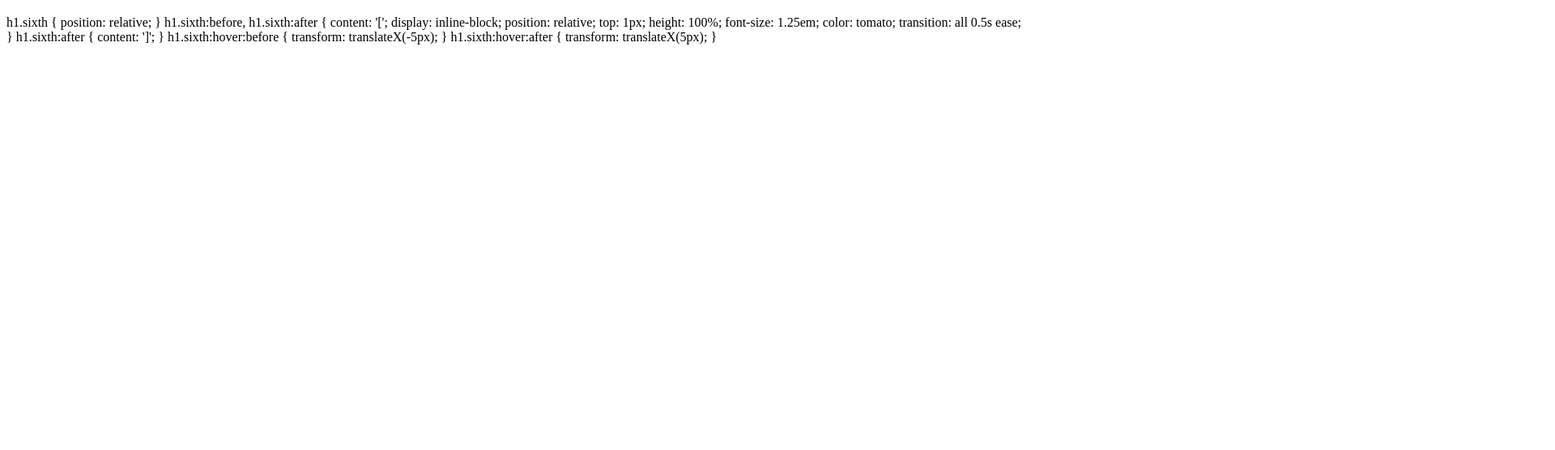
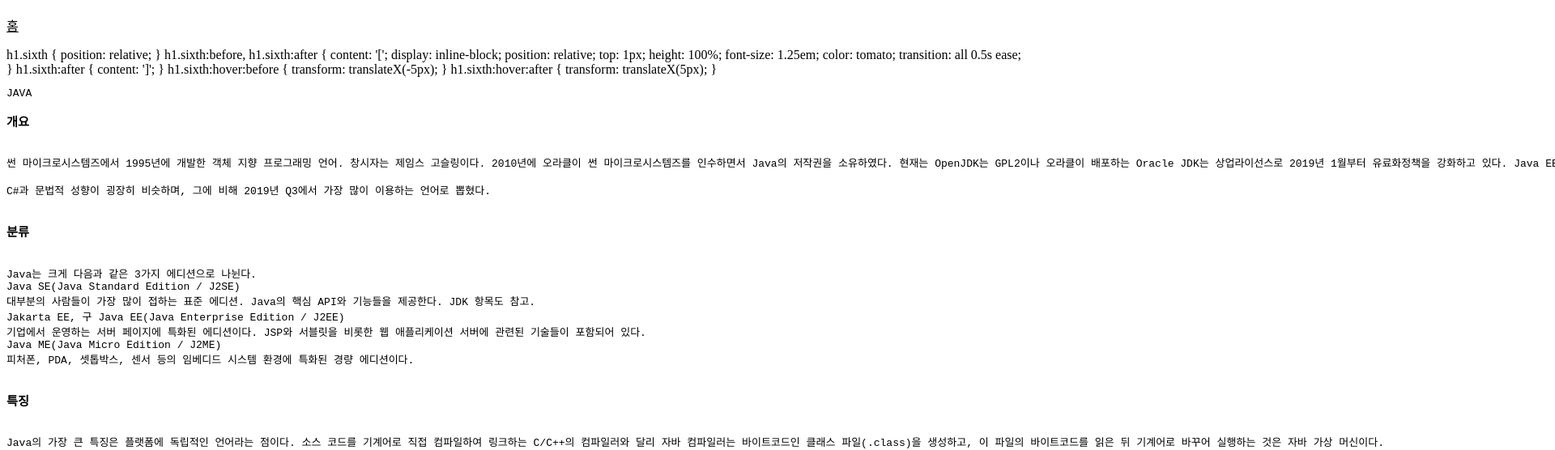
Before and after one commit to bravebutdumb/HAJA-projt, a plain HTML site: page javahj.html in a window 1280 px wide. Shown: the part 61-617 px from the top of the page at 81% size, 1920 px wide, since content can reach past the window. Drawn offline with Linux system fonts and the light colour scheme.

Commit message:
Update javahj.html

```diff
--- a/javahj.html
+++ b/javahj.html
@@ -2,10 +2,25 @@
 <html>
 <head>
 <meta charset="utf-8">
+<style>
+  a:link {
+  color : black;
+}
+a:visited {
+  color : black;
+}
+a:hover {
+  color : red;
+}
+a:active {
+  color : green
+}
+</style>
 <title>하자프로젝트 결과물</title>
 </head>
 <body>
 <h1 class="sixth">JAVA</h1>
+  <p><a href="xxx">홈</a></p>
   h1.sixth { position: relative; }
 
 h1.sixth:before,
@@ -30,5 +45,36 @@ h1.sixth:hover:before {
 h1.sixth:hover:after {
   transform: translateX(5px);
 }
+<pre>JAVA
+<h3>개요</h3>
+썬 마이크로시스템즈에서 1995년에 개발한 객체 지향 프로그래밍 언어. 창시자는 제임스 고슬링이다. 2010년에 오라클이 썬 마이크로시스템즈를 인수하면서 Java의 저작권을 소유하였다. 현재는 OpenJDK는 GPL2이나 오라클이 배포하는 Oracle JDK는 상업라이선스로 2019년 1월부터 유료화정책을 강화하고 있다. Java EE는 이클립스 재단의 소유이다. Java 언어는 J2SE 1.4부터는 Java Community Process (JCP)에서 개발을 주도하고 있다.
+
+C#과 문법적 성향이 굉장히 비슷하며, 그에 비해 2019년 Q3에서 가장 많이 이용하는 언어로 뽑혔다.
+
+<h3>분류</h3>
+Java는 크게 다음과 같은 3가지 에디션으로 나뉜다.
+Java SE(Java Standard Edition / J2SE)
+대부분의 사람들이 가장 많이 접하는 표준 에디션. Java의 핵심 API와 기능들을 제공한다. JDK 항목도 참고.
+Jakarta EE, 구 Java EE(Java Enterprise Edition / J2EE)
+기업에서 운영하는 서버 페이지에 특화된 에디션이다. JSP와 서블릿을 비롯한 웹 애플리케이션 서버에 관련된 기술들이 포함되어 있다.
+Java ME(Java Micro Edition / J2ME)
+피처폰, PDA, 셋톱박스, 센서 등의 임베디드 시스템 환경에 특화된 경량 에디션이다.
+
+<h3>특징</h3>
+Java의 가장 큰 특징은 플랫폼에 독립적인 언어라는 점이다. 소스 코드를 기계어로 직접 컴파일하여 링크하는 C/C++의 컴파일러와 달리 자바 컴파일러는 바이트코드인 클래스 파일(.class)을 생성하고, 이 파일의 바이트코드를 읽은 뒤 기계어로 바꾸어 실행하는 것은 자바 가상 머신이다.
+예를 들어 플랫폼에 종속된 경우 윈도우에서 빌드한 프로그램을 그대로 리눅스나 macOS에서 실행하는 것은 불가능 하다. 반면 Java로 작성 된 프로그램은 플랫폼에 맞는 자바 가상 머신만 설치되어 있다면 대체로 문제 없이 동작한다. 이는 바이트 코드가 플랫폼이 아닌 자바 가상 머신에서 실행가능하며, 프로그램 실행의 주체가 운영 체제가 아닌 자바 가상 머신이기 때문이다. 이러한 점을 일컬어 플랫폼에 독립적이라고 한다.
+이와 같이 장점으로 내세우는 '플랫폼 독립성'이라는 것이 C/C++로 쓰여진 자바 가상머신의 이식성을 통해서 이루어진 것이라, 실상은 자바 가상 머신에 심하게 종속된 언어이고, C/C++의 이식성을 초월하지 못한다. 따라서 Java의 플랫폼 독립성은 항상 '플랫폼에 맞는 자바 가상 머신만 설치되어 있다면'이라는 가정이 필요하다. 그러나 플랫폼이 바뀌어도 어쨌든 재컴파일하지 않아도 바이너리를 그대로 쓸 수 있다는 것은 이전의 프로그래밍 언어에는 없는 특징이다.
+
+학습
+
+JAVA 공식 사이트
+https://www.java.com/ko/
+
+OpenJdk
+https://openjdk.org/
+
+Oracle
+https://www.oracle.com/kr/java/
+</pre>
 </body>
 </html>
```
